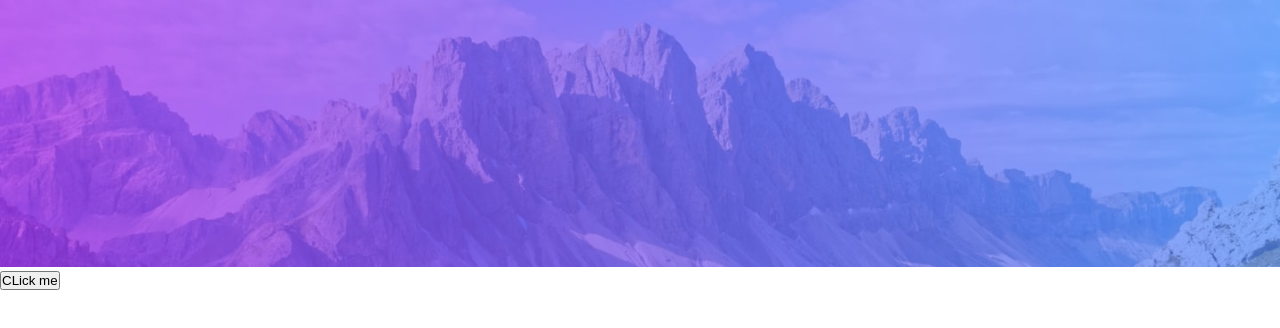
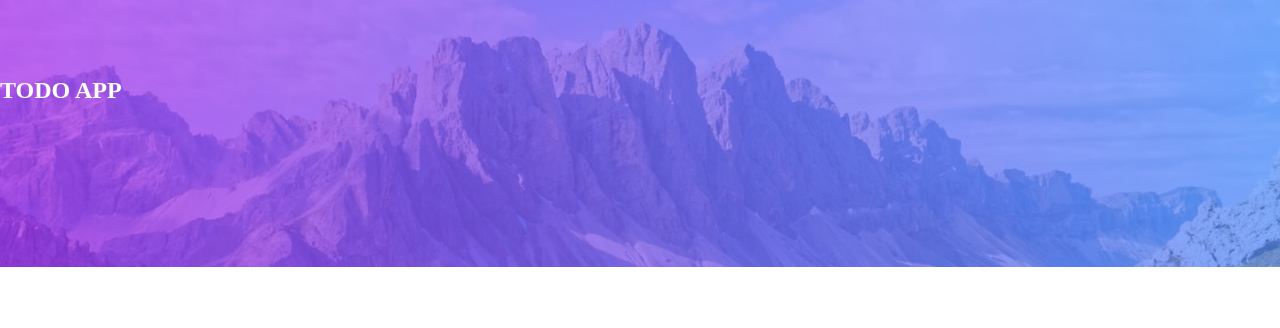
Before and after one commit to tonyykosseifyy/todo-app, a React (Create React App) app in the folder mern-tutorial/: page / in a window 1280 px wide. Shown: the top 328 px of the page. Built offline with nearby package versions, Linux system fonts and the light colour scheme.

Commit message:
building the app container

```diff
--- a/mern-tutorial/src/App.js
+++ b/mern-tutorial/src/App.js
@@ -4,7 +4,7 @@ import bgDesktopLight from "./Assets/bg-desktop-light.jpg";
 import bgDesktopDark from "./Assets/bg-desktop-dark.jpg";
 import bgMobileLight from "./Assets/bg-mobile-light.jpg";
 import bgMobileDark from "./Assets/bg-mobile-dark.jpg";
-import { AppWrapper , AppBackgroundImage } from "./components";
+import { AppWrapper , AppBackgroundImage , AppContainer } from "./components";
 
 function App() {
   const [ darkTheme , setDarkTheme ] = useState(false);
@@ -21,7 +21,9 @@ function App() {
         src={mobile ? darkTheme ? bgMobileDark:bgMobileLight : darkTheme ? bgDesktopDark:bgDesktopLight}
         alt="design image"
       />
-      <button onClick={() => setDarkTheme(!darkTheme)}>CLick me</button>
+      <AppContainer>
+        <h1>TODO APP</h1>
+      </AppContainer>
     </AppWrapper>
   );
 };
--- a/mern-tutorial/src/components.js
+++ b/mern-tutorial/src/components.js
@@ -5,16 +5,27 @@ import styled from "styled-components";
 
 export const AppWrapper = styled.main`
   min-height: 100vh ;
+  position: relative;
 `
 
 export const AppBackgroundImage = styled.img`
   width: 100% ;
   object-fit: cover;
   min-height: 100px ;
-
+  position: absolute ;
+  top:0;
+  left: 0;
+  right: 0;
   /*max-height: 450px;
 
   @media (max-width: 1300px) {
     max-height: 330px;
   }*/
 `
+
+export const AppContainer = styled.section`
+  position: relative;
+  color: white;
+  padding-top: 6vw;
+
+`
```
